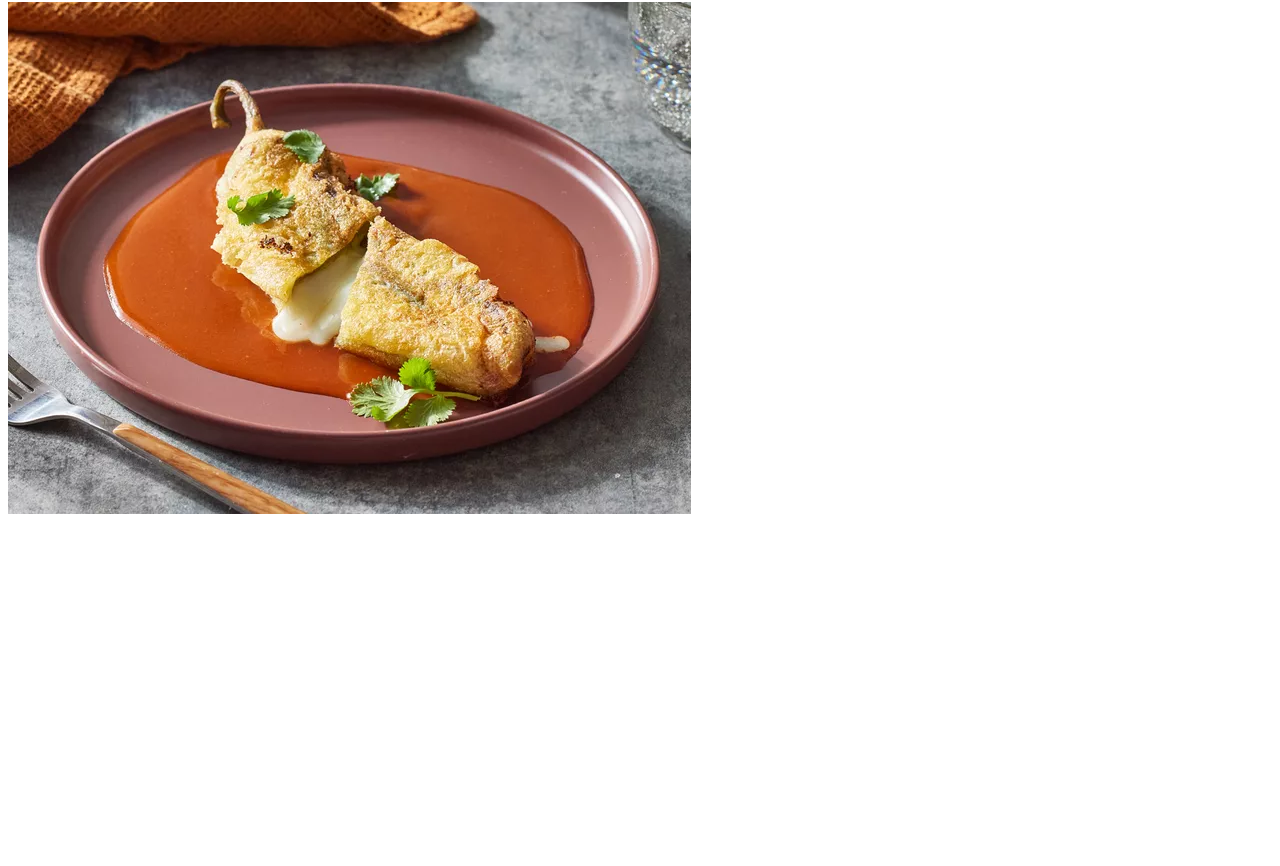
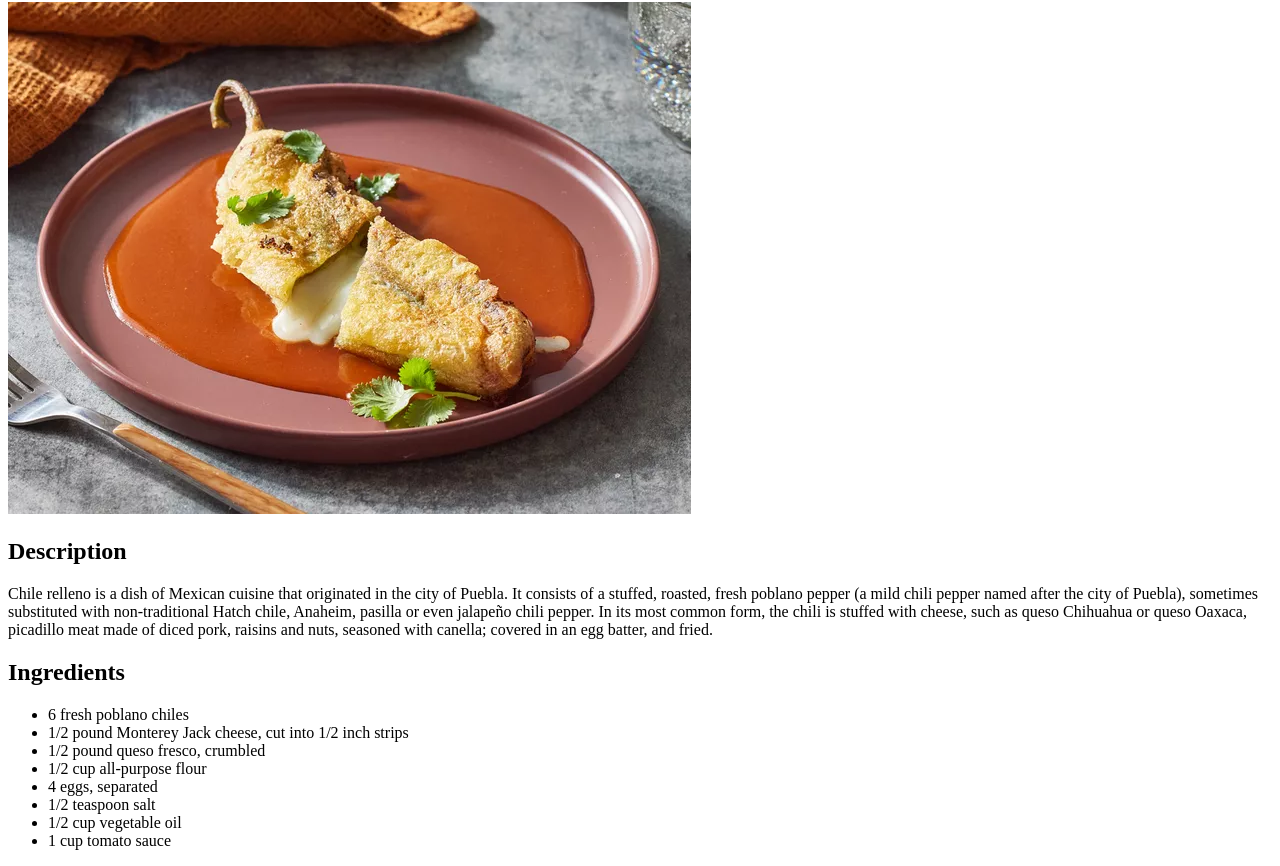
Before and after one commit to abdelrahman246811/odin-recipes, a plain HTML site: page recipes/chile_rellenos.html in a window 1280 px wide. Shown: the part 78-944 px from the top of the page. Before the commit the page ends 800 px from the top, so only its background shows below. Drawn offline with Linux system fonts and the light colour scheme.

Commit message:
feat: create the content of chile_rellenos page

```diff
--- a/recipes/chile_rellenos.html
+++ b/recipes/chile_rellenos.html
@@ -8,5 +8,18 @@
 <body>
     <h1>Chile Rellenos</h1>
     <img src="../images/chile_rellenos.png" alt="Chile Rellenos">
+    <h2>Description</h2>
+    <p>Chile relleno is a dish of Mexican cuisine that originated in the city of Puebla. It consists of a stuffed, roasted, fresh poblano pepper (a mild chili pepper named after the city of Puebla), sometimes substituted with non-traditional Hatch chile, Anaheim, pasilla or even jalapeño chili pepper. In its most common form, the chili is stuffed with cheese, such as queso Chihuahua or queso Oaxaca, picadillo meat made of diced pork, raisins and nuts, seasoned with canella; covered in an egg batter, and fried.</p>
+    <h2>Ingredients</h2>
+    <ul>
+        <li>6 fresh poblano chiles</li>
+        <li>1/2 pound Monterey Jack cheese, cut into 1/2 inch strips</li>
+        <li>1/2 pound queso fresco, crumbled</li>
+        <li>1/2 cup all-purpose flour</li>
+        <li>4 eggs, separated</li>
+        <li>1/2 teaspoon salt</li>
+        <li>1/2 cup vegetable oil</li>
+        <li>1 cup tomato sauce</li>
+    </ul>
 </body>
 </html>
```
